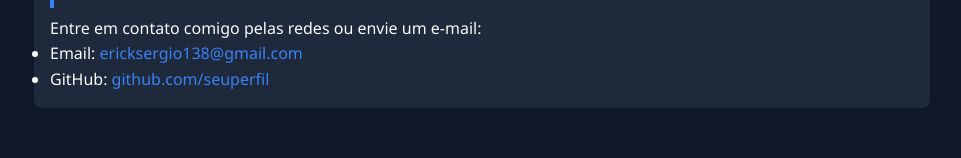
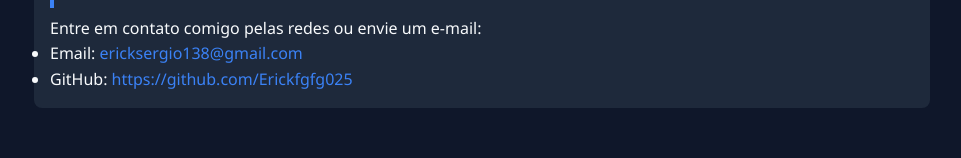
Before and after one commit to Erickfgfg025/my-dev-portfolio, a plain HTML site: page index.html in a window 1280 px wide. Shown: the part 1106-1264 px from the top of the page, without its empty margins (158-1119 px from the left). Drawn offline with Linux system fonts and the light colour scheme.

Commit message:
Atualizar o index.html

```diff
--- a/index.html
+++ b/index.html
@@ -51,7 +51,7 @@
   <p>Entre em contato comigo pelas redes ou envie um e-mail:</p>
   <ul>
     <li>Email: <a href="mailto: ericksergio138@gmail.com">ericksergio138@gmail.com</a></li>
-    <li>GitHub: <a href="#">github.com/seuperfil</a></li>
+    <li>GitHub: <a href="#">https://github.com/Erickfgfg025</a></li>
 
   </ul>
 </section>
```
